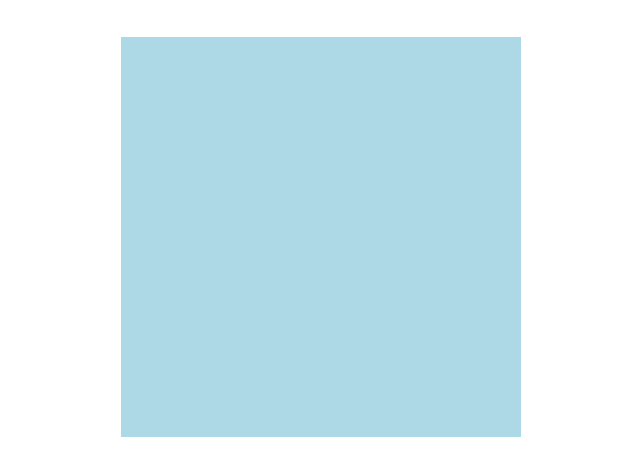
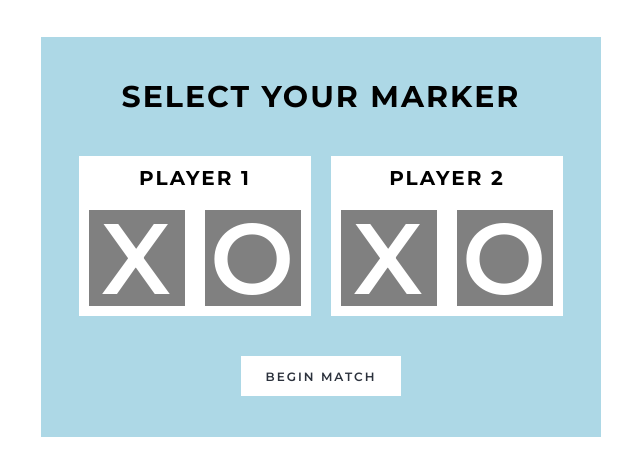
Before and after one commit to teapardee/odin-tictactoe, a plain HTML site: page index.html in a window 1280 px wide. Shown: the part 164-640 px from the top of the page, without its empty margins (319-959 px from the left). Drawn offline with Linux system fonts and the light colour scheme.

Commit message:
Add Setup Screen HTML & CSS

```diff
--- a/index.html
+++ b/index.html
@@ -20,7 +20,27 @@
           ><button class="winner btn">Change Teams</button>
         </div>
       </div>
-      <div id="setup-screen"></div>
+      <div id="setup-screen">
+        <h6>SELECT YOUR MARKER</h6>
+        <div class="setup-container">
+          <div id="player-one">
+            <h4>PLAYER 1</h4>
+            <div class="marker-selector">
+              <div id="p1-X" class="tiles">X</div>
+              <div id="p1-O" class="tiles">O</div>
+            </div>
+          </div>
+
+          <div id="player-two">
+            <h4>PLAYER 2</h4>
+            <div class="marker-selector">
+              <div id="p2-X" class="tiles">X</div>
+              <div id="p2-O" class="tiles">O</div>
+            </div>
+          </div>
+        </div>
+        <div class="begin btn">BEGIN MATCH</div>
+      </div>
       <div id="game-screen"></div>
     </div>
 
--- a/script.js
+++ b/script.js
@@ -196,4 +196,5 @@ var displayController = (function () {
     announceWinner,
     fullReset,
   };
+  gi;
 })();
--- a/styles.css
+++ b/styles.css
@@ -37,14 +37,22 @@ h1 {
   align-items: center;
 }
 
+#setup-screen,
+#winner-screen {
+  position: absolute;
+  z-index: 1;
+}
+
+/* Gameboard */
+
 #game-screen {
   display: grid;
+  min-height: 50vh;
+  min-width: 50vh;
   grid-template: repeat(3, 1fr) / repeat(3, 1fr);
   gap: 5px;
   background-color: white;
 }
-
-/* Tiles */
 
 .tiles {
   display: flex;
@@ -59,6 +67,8 @@ h1 {
 .tiles:hover {
   background-color: lightgray;
 }
+
+/* Winner Screen */
 
 #winner-screen {
   display: none;
@@ -79,21 +89,54 @@ h1 {
   align-items: center;
 }
 
+/* Setup Screen */
+
 #setup-screen {
-  display: none;
+  display: flex;
+  flex-direction: column;
+  justify-content: space-evenly;
+  align-items: center;
+  min-height: 50vh;
+  min-width: 70vh;
   background-color: lightblue;
 }
 
-#game-screen,
-#setup-screen {
-  min-height: 50vh;
-  min-width: 50vh;
+h4 {
+  font-size: 2rem;
+  margin: 1rem;
 }
 
-#setup-screen,
-#winner-screen {
-  position: absolute;
-  z-index: 1;
+h6 {
+  font-size: 3rem;
+}
+
+.setup-container {
+  display: flex;
+  text-align: center;
+}
+
+#player-two {
+  margin-left: 2rem;
+}
+
+#player-one,
+#player-two {
+  background-color: white;
+}
+
+.marker-selector {
+  display: flex;
+  background-color: white;
+}
+
+.marker-selector > .tiles {
+  height: 12vh;
+  width: 12vh;
+  margin: 1rem;
+}
+
+.marker-selector > .tiles: {
+  border: 2px solid black;
 }
 
 /* Buttons */
@@ -128,3 +171,10 @@ h1 {
   background-color: white;
   color: var(--secondary-color);
 }
+
+.begin {
+  height: 5vh;
+  width: 20vh;
+  background-color: white;
+  color: var(--secondary-color);
+}
```
